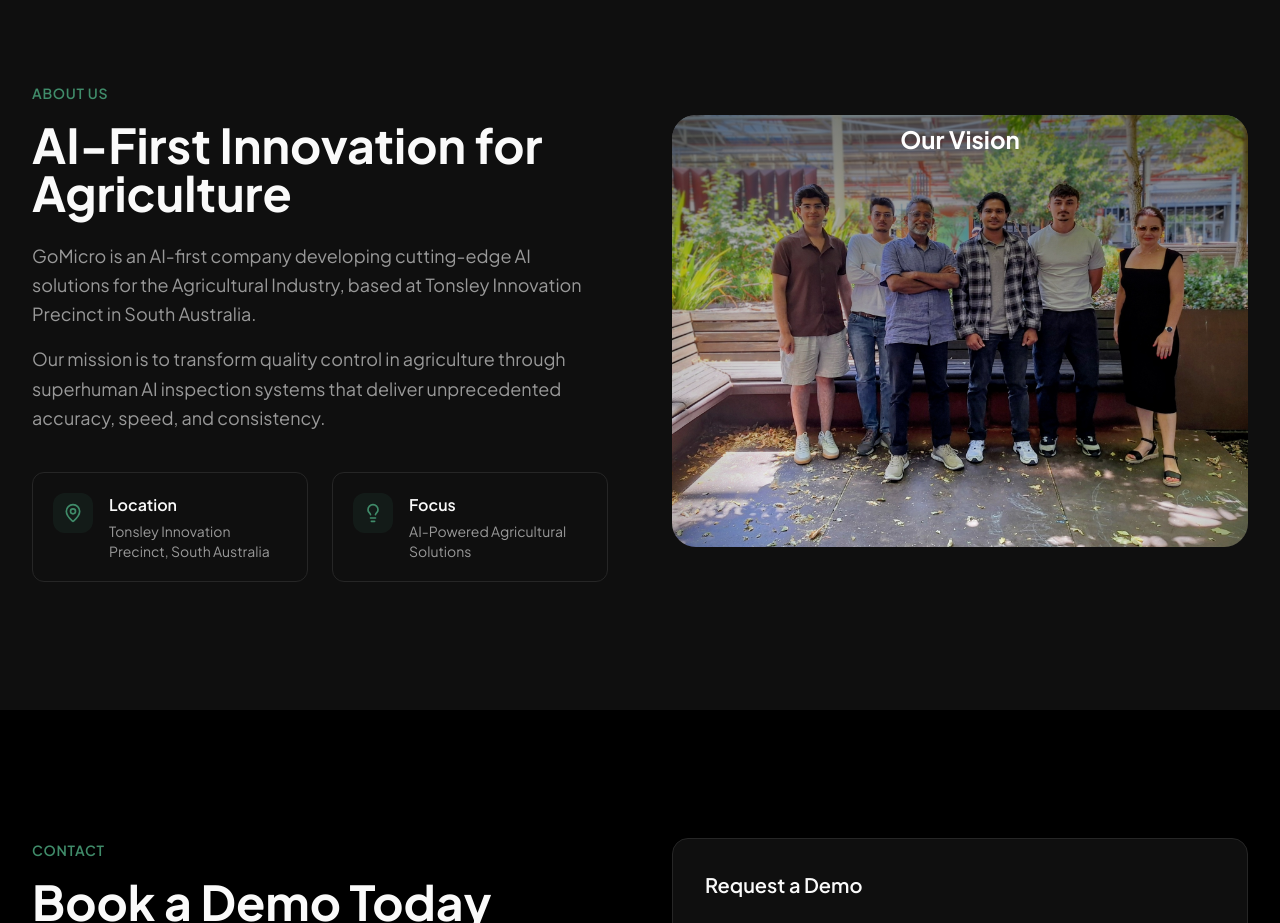
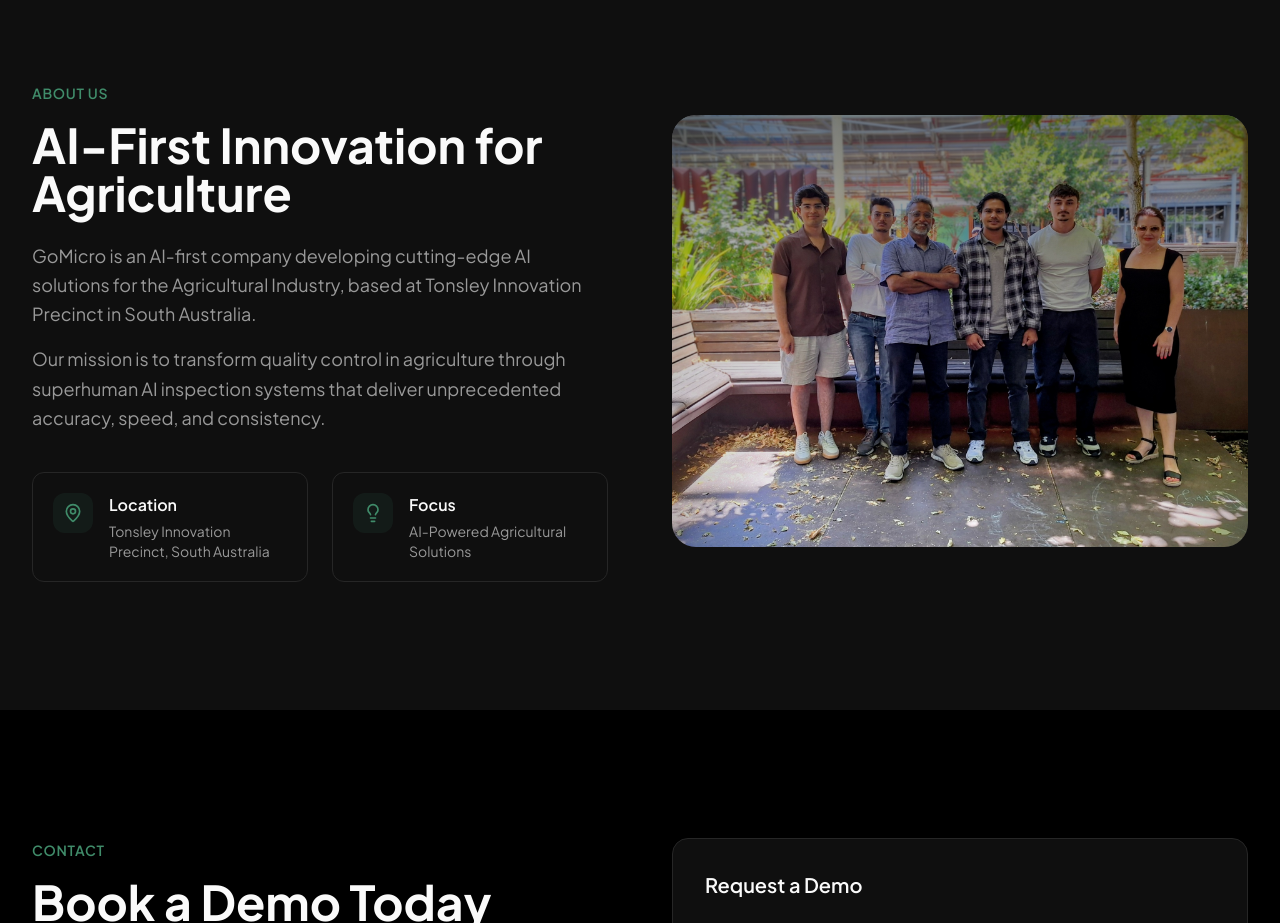
Before and after one commit to GoMicroAI/gomicro-ai-solutions-02, a React (Vite) app: page / in a window 1280 px wide. Shown: the part 8820-9743 px from the top of the page. Built offline with nearby package versions, Linux system fonts and the light colour scheme; the HTML template or start-up script is replaced by a standard one.

Commit message:
Visual edit in Lovable
Edited UI in Lovable

```diff
--- a/src/components/AboutSection.tsx
+++ b/src/components/AboutSection.tsx
@@ -60,7 +60,7 @@ const AboutSection = () => {
 
 
 
-                <h3 className="text-lg sm:text-2xl font-bold mb-1 sm:mb-2">Our Vision</h3>
+
 
 
 
```
